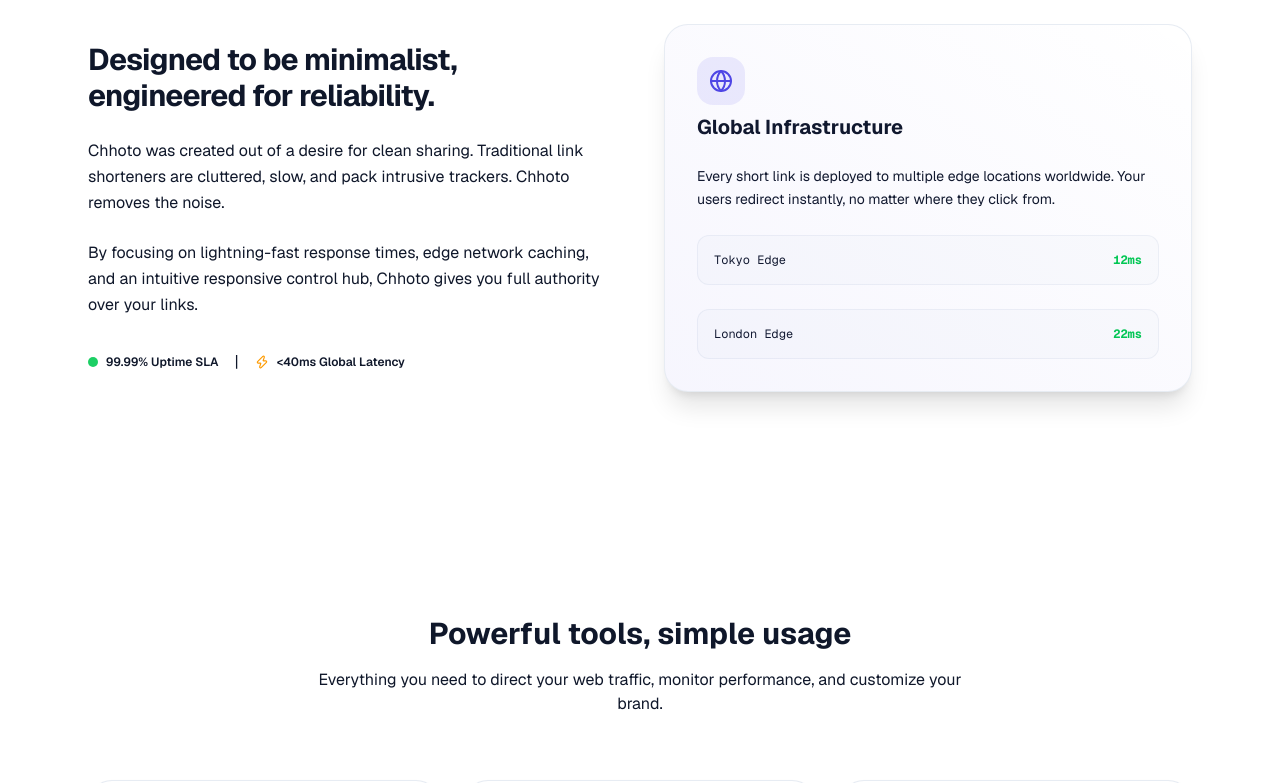
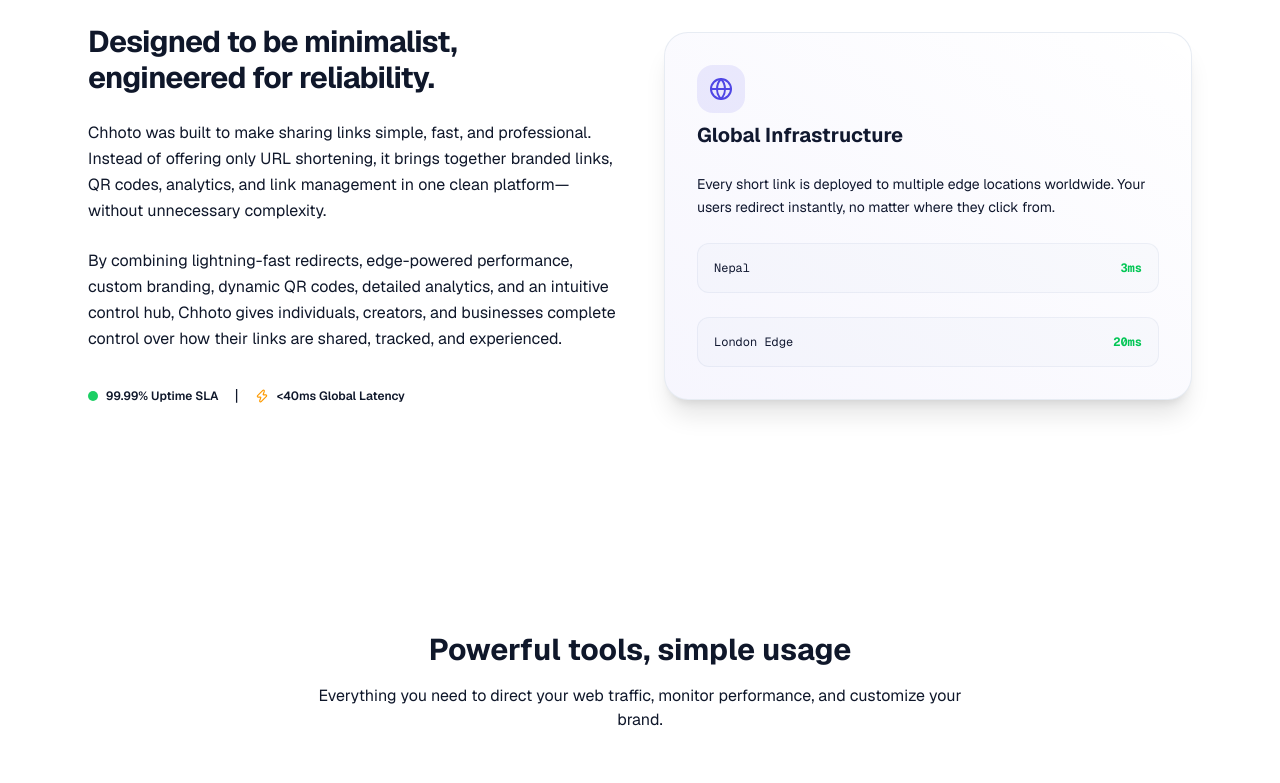
Before and after one commit to goldhungatechnology/chhoto-website, a Next.js app: page / in a window 1280 px wide. Shown: the part 920-1703 px from the top of the page. Built offline with nearby package versions, Linux system fonts and the light colour scheme.

Commit message:
refactor : refactor the details

```diff
--- a/src/components/sections/about-section.tsx
+++ b/src/components/sections/about-section.tsx
@@ -18,14 +18,16 @@
         Designed to be minimalist, engineered for reliability.
       </h2>
       <p className="text-muted-foreground leading-relaxed">
-        Chhoto was created out of a desire for clean sharing.
-        Traditional link shorteners are cluttered, slow, and pack
-        intrusive trackers. Chhoto removes the noise.
+        Chhoto was built to make sharing links simple, fast, and professional.
+        Instead of offering only URL shortening, it brings together branded
+        links, QR codes, analytics, and link management in one clean
+        platform—without unnecessary complexity.
       </p>
       <p className="text-muted-foreground leading-relaxed">
-        By focusing on lightning-fast response times, edge network
-        caching, and an intuitive responsive control hub, Chhoto gives
-        you full authority over your links.
+        By combining lightning-fast redirects, edge-powered performance, custom
+        branding, dynamic QR codes, detailed analytics, and an intuitive control
+        hub, Chhoto gives individuals, creators, and businesses complete control
+        over how their links are shared, tracked, and experienced.
       </p>
       <div className="flex items-center gap-4 pt-2">
         {aboutStats.map((stat, idx) => (
@@ -35,7 +37,10 @@
               {stat.type === "pulse" ? (
                 <div className="w-2.5 h-2.5 bg-green-500 rounded-full animate-pulse" />
               ) : (
-                <Zap size={14} className={stat.highlightColor || "text-muted-foreground"} />
+                <Zap
+                  size={14}
+                  className={stat.highlightColor || "text-muted-foreground"}
+                />
               )}
               <span className="text-xs font-semibold text-muted-foreground">
                 {stat.label}
@@ -64,15 +69,15 @@
         </div>
         <h3 className="text-xl font-bold">Global Infrastructure</h3>
         <p className="text-muted-foreground text-sm leading-relaxed">
-          Every short link is deployed to multiple edge locations
-          worldwide. Your users redirect instantly, no matter where they
-          click from.
+          Every short link is deployed to multiple edge locations worldwide.
+          Your users redirect instantly, no matter where they click from.
         </p>
         {edgeLocations.map((loc) => (
-          <div key={loc.name} className="bg-muted/50 p-4 rounded-xl border border-border/50 flex justify-between text-xs">
-            <span className="text-muted-foreground font-mono">
-              {loc.name}
-            </span>
+          <div
+            key={loc.name}
+            className="bg-muted/50 p-4 rounded-xl border border-border/50 flex justify-between text-xs"
+          >
+            <span className="text-muted-foreground font-mono">{loc.name}</span>
             <span className="text-green-500 font-bold font-mono">
               {loc.latency}
             </span>
--- a/src/data/about-data.ts
+++ b/src/data/about-data.ts
@@ -24,13 +24,13 @@
 
 export const edgeLocations: EdgeLocation[] = [
   {
-    name: "Tokyo Edge",
-    latency: "12ms",
+    name: "Nepal",
+    latency: "3ms",
     status: "fast",
   },
   {
     name: "London Edge",
-    latency: "22ms",
+    latency: "20ms",
     status: "fast",
   },
 ];
--- a/src/data/pricing-data.ts
+++ b/src/data/pricing-data.ts
@@ -25,7 +25,7 @@
   },
   {
     name: "Professional",
-    price: "$9",
+    price: "$0",
     frequency: "per month",
     description: "For creators, developers, and growing brands.",
     features: [
```
